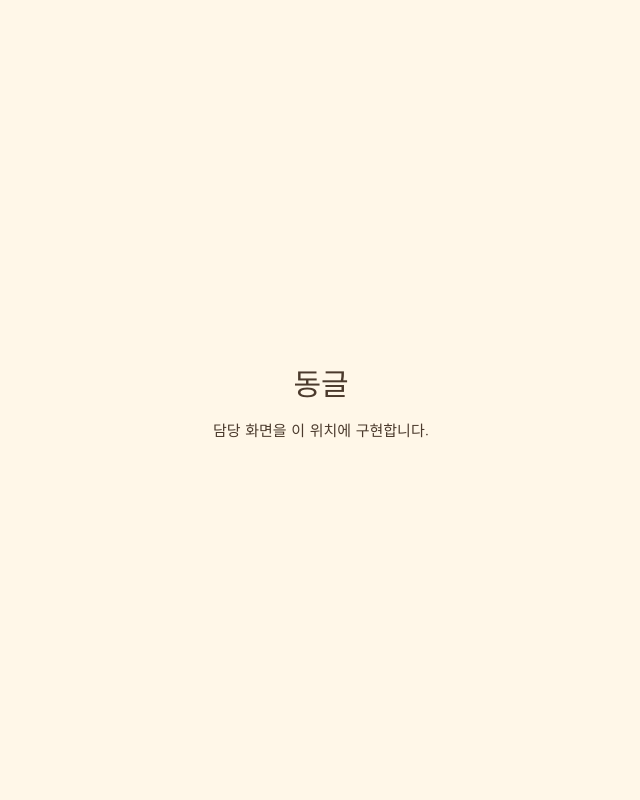
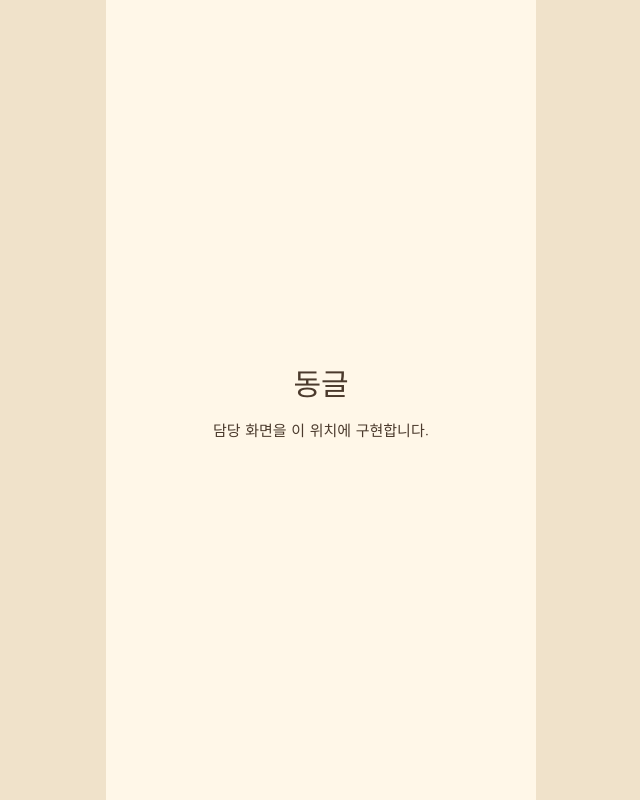
Before and after one commit to 2026-4thon-dongle/2026-4thon-11-dongle-frontend, a React (Vite) app: page / in a window 1280 px wide. Shown: the whole page, without its empty margins (319-959 px from the left). Built offline with nearby package versions, Linux system fonts and the light colour scheme.

Commit message:
feat: 앱 최대 너비 430px 설정 및 너비 작성 규칙 추가

```diff
--- a/src/shared/styles/global.css
+++ b/src/shared/styles/global.css
@@ -16,6 +16,8 @@ body {
   min-width: 320px;
   min-height: 100vh;
   margin: 0;
+  /* 데스크톱에서 앱 영역 바깥 배경 */
+  background: var(--line-soft);
 }
 
 button,
@@ -25,8 +27,14 @@ select {
   font: inherit;
 }
 
+/* 앱웹: 모바일 화면은 꽉 채우고, 넓은 화면에서는 --app-width에서 멈춰 가운데 정렬 */
 #root {
+  width: 100%;
+  max-width: var(--app-width);
   min-height: 100vh;
+  min-height: 100dvh;
+  margin: 0 auto;
+  background: var(--bg-cream);
 }
 
 .route-placeholder {
--- a/src/shared/styles/tokens.css
+++ b/src/shared/styles/tokens.css
@@ -21,6 +21,9 @@
 
   --line-soft: #f0e2ca;
   --white: #ffffff;
+
+  /* ── 레이아웃 (Figma 시안은 360×760 기준, 최대 430px까지 늘어남) ── */
+  --app-width: 430px;
 
   /* ── 폰트 패밀리 ── */
   --font-jua: 'Jua', sans-serif;
```
Also changed, not shown: 1 other file (tests, documents, lock files or other folders).
